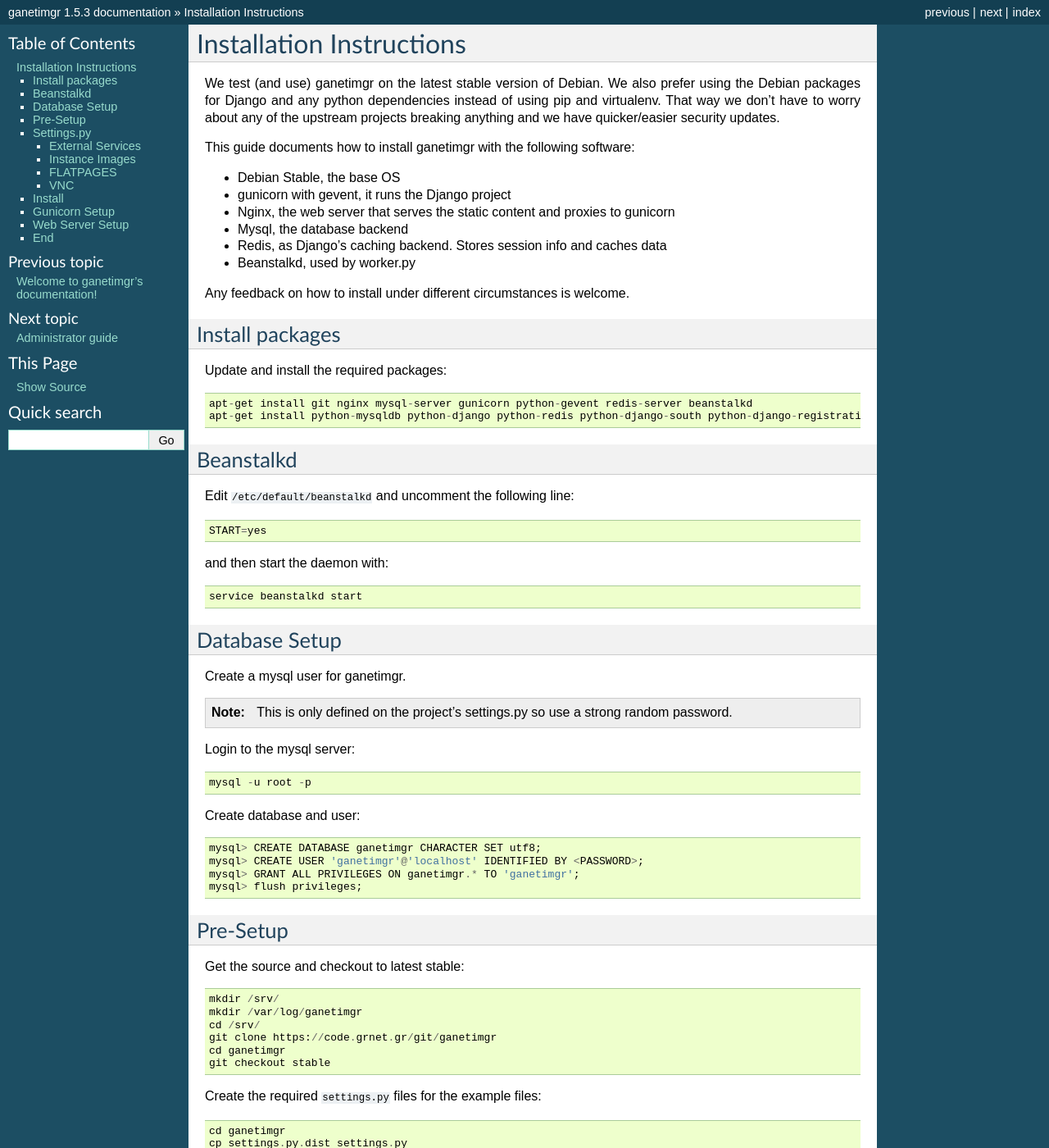
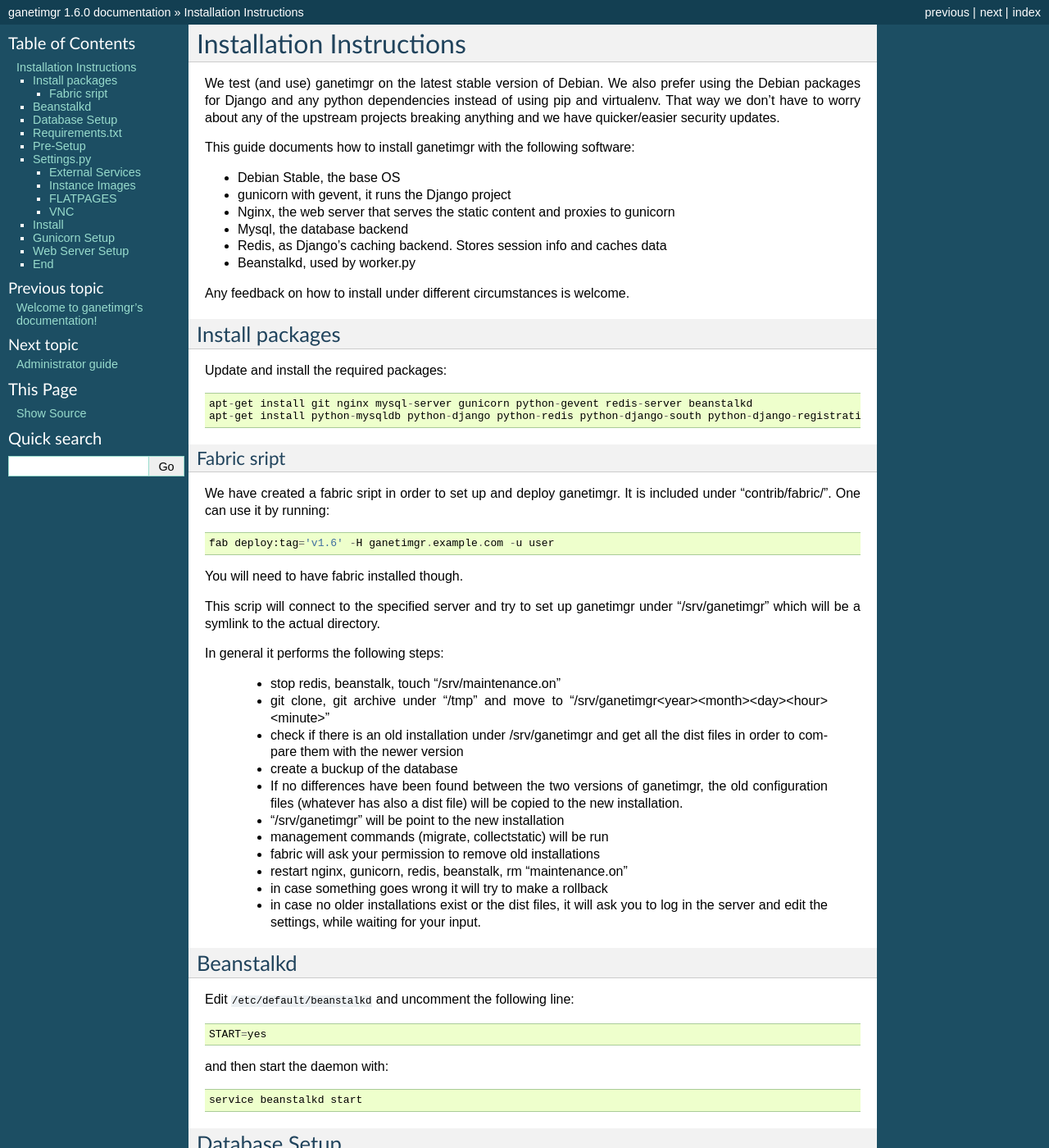
Before and after one commit to grnet/ganetimgr, a Sphinx documentation site: the page built from docs/source/install.rst, in a window 1280 px wide and 1400 px high. Shown: the whole window at 82% size. Built offline with Sphinx 7.4.7, drawn with Linux system fonts in a browser that asks for light colours; some of the changed text lies outside the part shown.

Commit message:
update docs

```diff
--- a/docs/source/conf.py
+++ b/docs/source/conf.py
@@ -44,16 +44,16 @@
 
 # General information about the project.
 project = u'ganetimgr'
-copyright = u'2014, GRNET NOC, GRNET S.A'
+copyright = u'2016, GRNET NOC, GRNET S.A'
 
 # The version info for the project you're documenting, acts as replacement for
 # |version| and |release|, also used in various other places throughout the
 # built documents.
 #
 # The short X.Y version.
-version = '1.5'
+version = '1.6'
 # The full version, including alpha/beta/rc tags.
-release = '1.5.3'
+release = '1.6.0'
 
 # The language for content autogenerated by Sphinx. Refer to documentation
 # for a list of supported languages.
--- a/docs/source/install.rst
+++ b/docs/source/install.rst
@@ -22,6 +22,31 @@
 
     apt-get install git nginx mysql-server gunicorn python-gevent redis-server beanstalkd
     apt-get install python-mysqldb python-django python-redis python-django-south python-django-registration python-paramiko python-simplejson python-daemon python-setproctitle python-pycurl python-recaptcha python-ipaddr python-bs4 python-requests python-markdown
+
+
+Fabric sript
+^^^^^^^^^^^^
+We have created a fabric sript in order to set up and deploy ganetimgr. It is included under "contrib/fabric/". One can use it by running::
+
+    fab deploy:tag='v1.6' -H ganetimgr.example.com -u user
+
+You will need to have fabric installed though.
+
+This scrip will connect to the specified server and try to set up ganetimgr under "/srv/ganetimgr" which will be a symlink to the actual directory.
+
+In general it performs the following steps:
+
+ - stop redis, beanstalk, touch "/srv/maintenance.on"
+ - git clone, git archive under "/tmp" and move to "/srv/ganetimgr<year><month><day><hour><minute>"
+ - check if there is an old installation under /srv/ganetimgr and get all the dist files in order to compare them with the newer version
+ - create a buckup of the database
+ - If no differences have been found between the two versions of ganetimgr, the old configuration files (whatever has also a dist file) will be copied to the new installation.
+ - "/srv/ganetimgr" will be point to the new installation
+ - management commands (migrate, collectstatic) will be run
+ - fabric will ask your permission to remove old installations
+ - restart nginx, gunicorn, redis, beanstalk, rm "maintenance.on"
+ - in case something goes wrong it will try to make a rollback
+ - in case no older installations exist or the dist files, it will ask you to log in the server and edit the settings, while waiting for your input.
 
 
 Beanstalkd
@@ -53,6 +78,13 @@
     mysql> CREATE USER 'ganetimgr'@'localhost' IDENTIFIED BY <PASSWORD>;
     mysql> GRANT ALL PRIVILEGES ON ganetimgr.* TO 'ganetimgr';
     mysql> flush privileges;
+
+Requirements.txt
+----------------
+A requirements.txt file is included in order to help you install the required python dependencies.
+You can do that by running::
+
+   pip install -r requirements.txt
 
 Pre-Setup
 ---------
@@ -143,7 +175,7 @@
     	},
     }
 
-As of v.1.5.0 there is an autodiscovery mechanism for the images.
+As of v.1.5.0 there is an autodiscovery mechanism for the images. You just have to insert the following settings variable::
 
     OPERATING_SYSTEMS_URLS = ['http://repo.noc.grnet.gr/images/', 'http://example.com/images/']
 
@@ -160,7 +192,7 @@
 
 GannetiMgr will look for available images both from both sources. None of the above settings is required.
 
-There is also an autodiscovery mechanism for snf images, by setting snf-image url in settings.py as such:
+There is also an autodiscovery mechanism for snf images, by setting snf-image url in settings.py as such::
 
     SNF_OPERATING_SYSTEMS_URLS = ['http://repo.noc.grnet.gr/images/snf-image/']
 
--- a/docs/source/interface.rst
+++ b/docs/source/interface.rst
@@ -6,6 +6,7 @@
 
 ganetimgr is the frontend to a VPS service, albeit without a pricing component. A regular user has access to administrer only the vms assigned to them. An administrator can view and administer every resource. There is a permissions system that can be configured to provide seperate access levels.
 A user can't create a vm by themself, they needs to submit an instance application which needs to be approved by an administrator for the vm to be created.
+
 
 User View
 ^^^^^^^^^
@@ -138,8 +139,8 @@
 
 - Can have console access (VNC/NoVNC):
 	A vnc console (java applet) and a novnc console can be given to the user
-	in order to use the vm remotely through ganetimgr. We also have a text
-	area in case one needs to paste some commands and easily send them to the
+	in order to use the vm remotely through ganetimgr. There is also a text
+	area (NoVNC) in case one needs to paste some commands and easily send them to the
 	virtuall machine
 
 - Rename Instance
```
Also changed, not shown: docs/source/admin.rst (+14 -1 lines), docs/source/upgrade.rst (+10 -4 lines).
